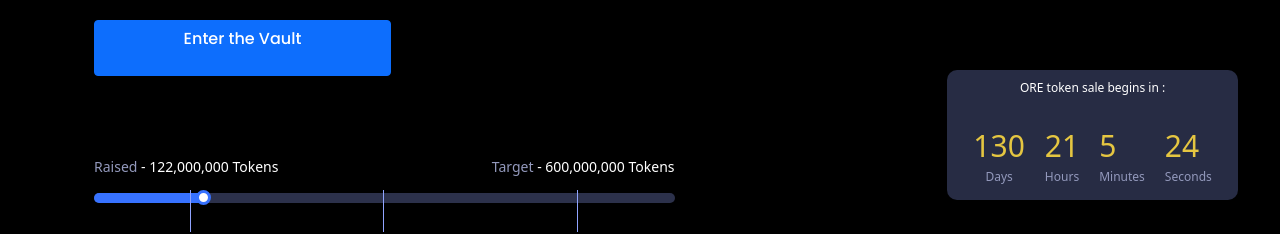
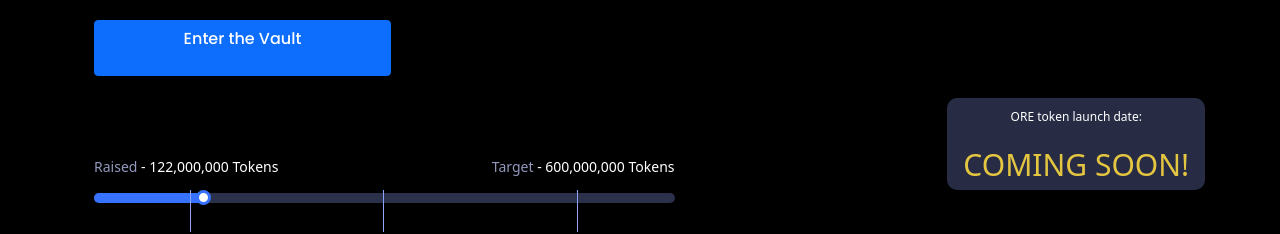
Before and after one commit to Jasper-Rowan/NatureDAO-landing-page, a Next.js app: page / in a window 1280 px wide. Shown: the part 609-843 px from the top of the page. Built offline with nearby package versions, Linux system fonts and the light colour scheme.

Commit message:
changed countdown clock component to render coming soon not a date.

```diff
--- a/components/CountDownClock.js
+++ b/components/CountDownClock.js
@@ -9,7 +9,17 @@ import styles from '../styles/CountDownClock.module.css';
 const CountDownClock = () => {
     // Component rendered when timer reaches 0
     // TODO: style this nicly
-    const Completionist = () => <span>Launched!</span>;
+    const Completionist = () => {
+      return <>
+          <div className={styles.divContainer}>
+            <p className={styles.p}>ORE token launch date:</p>
+            <span className={styles.span}>
+            COMING SOON!
+            </span>
+          </div>
+      </>
+    }
+
 
     const renderer = ({ days, hours, minutes, seconds, completed }) => {
       if (completed) {
@@ -39,7 +49,7 @@ const CountDownClock = () => {
 
     return (
         // The date format is 'year-month-day T hour:min:sec'
-        <Countdown date={'2022-08-07T00:00:00'} renderer={renderer} />
+        <Countdown date={'2021-08-07T00:00:00'} renderer={renderer} />
     );
 }
 
```
